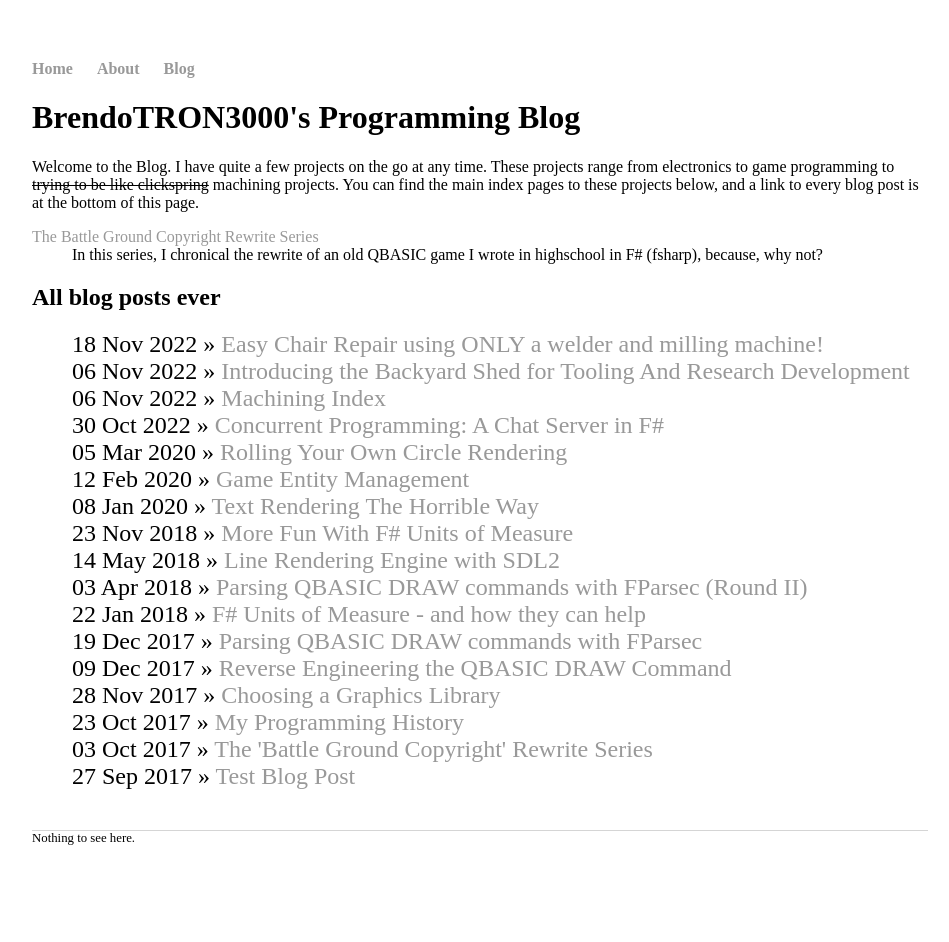
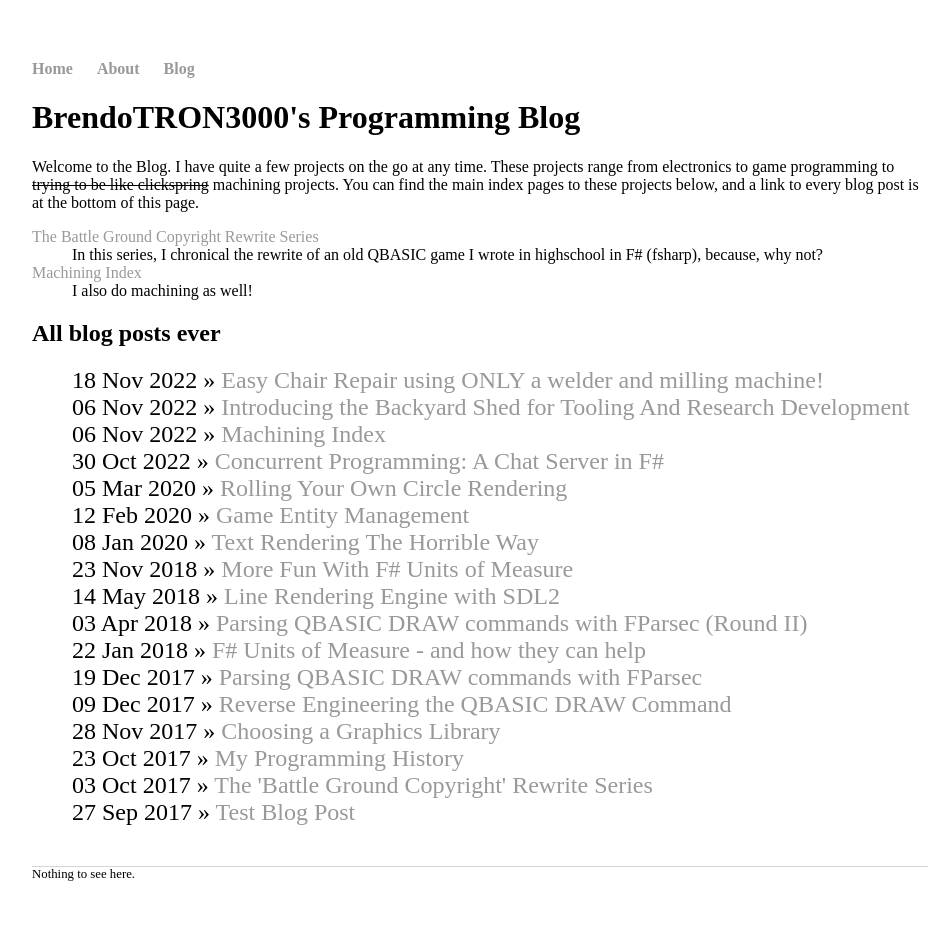
Before and after one commit to bjnmercer/bjnmercer.github.io, a Jekyll site: the page built from blog/index.html, in a window 1280 px wide. Shown: the whole page, without its empty margins (160-1109 px from the left). Built offline with Jekyll 4.4.1, drawn with Linux system fonts in a browser that asks for light colours; before the commit the page ends 906 px from its top, so only the background shows below that.

Commit message:
Updated blog index for machining

```diff
--- a/blog/index.html
+++ b/blog/index.html
@@ -12,7 +12,11 @@ title: BrendoTRON3000's Programming Blog
     <dt><a href="/blog/2017/10/03/bgc-rewrite-series">The Battle Ground Copyright Rewrite Series</a></dt>
     <dd>
       In this series, I chronical the rewrite of an old QBASIC game I wrote in highschool in F# (fsharp), because, why not?
-    </dl>
+    </dd>
+    <dt><a href="/blog/2022/11/06/machining-index">Machining Index</a></dt>
+    <dd>
+    	I also do machining as well!
+    </dd>
   </dl>
 
   <h2>All blog posts ever</h2>
```
